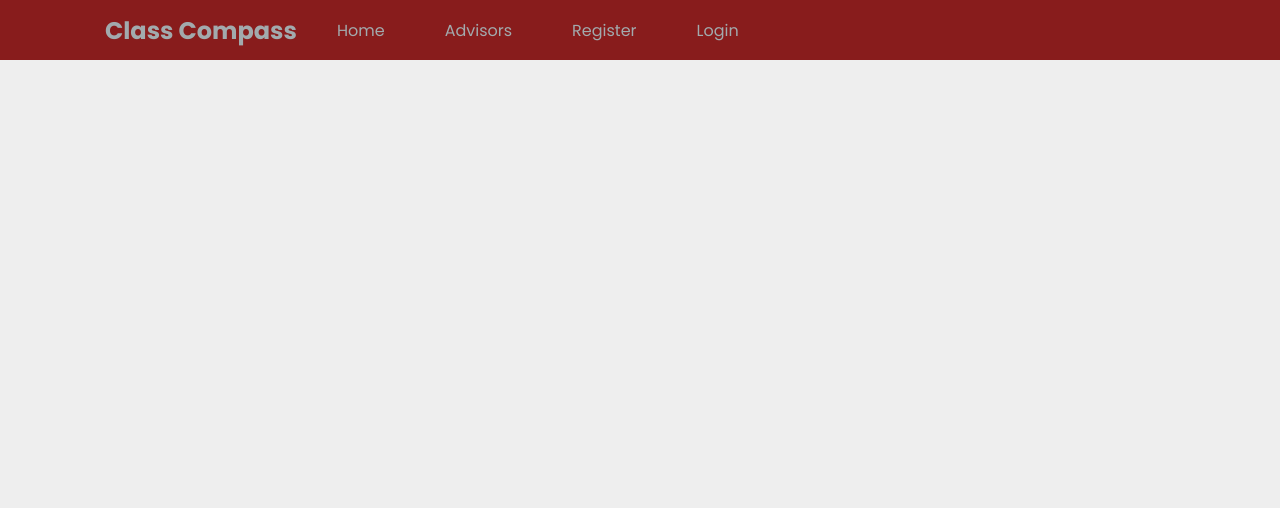
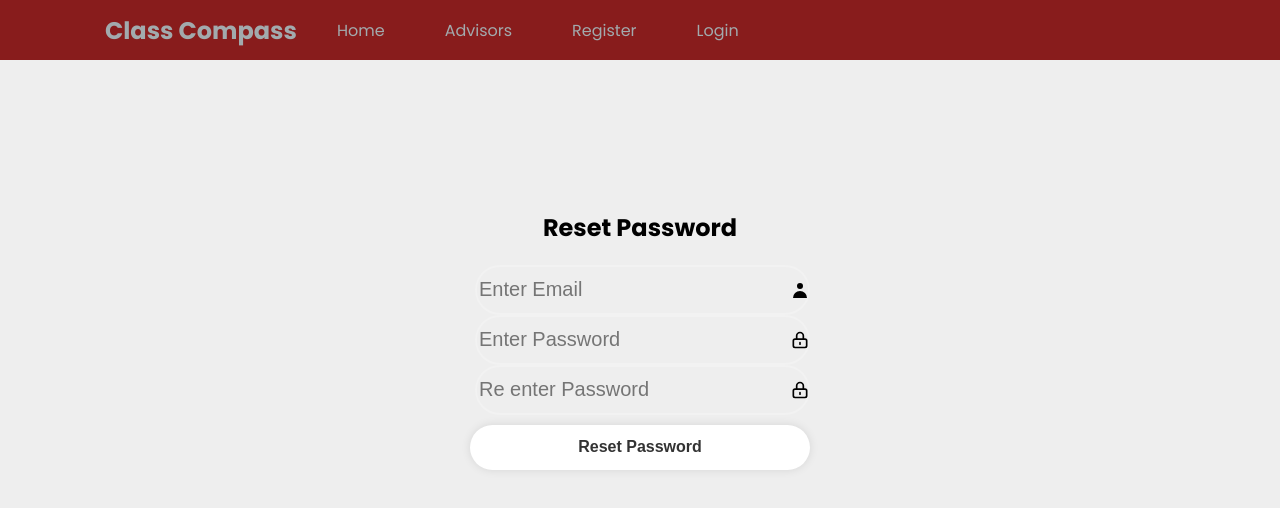
Before and after one commit to Ryu-From-Streets/classcompass, a React (Create React App) app in the folder frontend/: page /forgot in a window 1280 px wide. Shown: the top 508 px of the page. Built offline with nearby package versions, Linux system fonts and the light colour scheme.

Commit message:
forgot password added

```diff
--- a/frontend/package.json
+++ b/frontend/package.json
@@ -12,6 +12,7 @@
     "react-icons": "^5.1.0",
     "react-router-dom": "^6.22.3",
     "react-scripts": "5.0.1",
+    "schema-utils": "^4.2.0",
     "web-vitals": "^2.1.4"
   },
   "scripts": {
--- a/frontend/src/App.js
+++ b/frontend/src/App.js
@@ -9,6 +9,7 @@ import AdvisorsPage from './Pages/AdvisorsPage';
 import LoginPage from "./Pages/LoginPage";
 import RegisterPage from "./Pages/RegisterPage";
 import TreePage from "./Pages/TreePage";
+import ForgotPage from "./Pages/ForgotPage";
 
 // COMPONENTS
 import NavigationBar from "./Components/NavigationBar";
@@ -17,39 +18,20 @@ import NavigationBar from "./Components/NavigationBar";
 function App() {
   return (
     <div className="App">
-
       <BrowserRouter>
-      <NavigationBar />
+        <NavigationBar />
 
         <div className="Pages">
           <Routes>
-            <Route
-              path="/"
-              element={<HomePage/>}
-            />
-            <Route
-              path="/advisors"
-              element={<AdvisorsPage/>}
-            />
-            <Route
-              path="/login"
-              element={<LoginPage/>}
-            />
-            <Route
-              path="/register"
-              element={<RegisterPage/>}
-            />
-            <Route
-              path="/tree"
-              element={<TreePage/>}
-            />
+            <Route path="/" element={<HomePage />} />
+            <Route path="/advisors" element={<AdvisorsPage />} />
+            <Route path="/login" element={<LoginPage />} />
+            <Route path="/register" element={<RegisterPage />} />
+            <Route path="/tree" element={<TreePage />} />
+            <Route path="/forgot" element={<ForgotPage />} />
           </Routes>
         </div>
-
       </BrowserRouter>
-
-
-
     </div>
   );
 }
--- /dev/null
+++ b/frontend/src/Pages/ForgotPage.js
@@ -0,0 +1,54 @@
+import React, { useState } from "react";
+import { HiUser, HiOutlineLockClosed } from "react-icons/hi";
+
+import "./login.css";
+
+const LoginPage = ({ isShowLogin }) => {
+  const [email, setEmail] = useState("");
+  const [password, setPassword] = useState("");
+  const [rePassword, setRePassword] = useState("");
+  const handleReset = (e) => {};
+  return (
+    <div className="login-page">
+      <h2>Reset Password</h2>
+      <form onSubmit={handleReset}>
+        <div className="input-box">
+          <input
+            type="email"
+            placeholder="Enter Email"
+            value={email}
+            onChange={(e) => setEmail(e.target.value)}
+            required
+          />
+          <HiUser className="icon" />
+        </div>
+        <div className="input-box">
+          <input
+            type="password"
+            placeholder="Enter Password"
+            value={password}
+            onChange={(e) => setPassword(e.target.value)}
+            required
+          />
+          <HiOutlineLockClosed className="icon" />
+        </div>
+        <div className="input-box">
+          <input
+            type="password"
+            placeholder="Re enter Password"
+            value={rePassword}
+            onChange={(e) => setRePassword(e.target.value)}
+            required
+          />
+          <HiOutlineLockClosed className="icon" />
+        </div>
+        <button type="submit" className="button">
+          {" "}
+          Reset Password{" "}
+        </button>
+      </form>
+    </div>
+  );
+};
+
+export default LoginPage;
--- a/frontend/src/Pages/LoginPage.js
+++ b/frontend/src/Pages/LoginPage.js
@@ -46,7 +46,7 @@ const LoginPage = ({isShowLogin}) => {
               onChange={(e) => setPassword(e.target.value)}
               required
             />
-            < HiOutlineLockClosed className="icon" />
+            <HiOutlineLockClosed className="icon" />
           </div>
           <div className="forgot">
             <label>
@@ -57,7 +57,7 @@ const LoginPage = ({isShowLogin}) => {
               />
               Remember me
             </label>
-            <a href="#">Forgot Password?</a>
+            <Link to="/forgot">Forgot Password?</Link>
           </div>
           <button type="submit" className="button">
             {" "}
```
Also changed, not shown: 2 other files (tests, documents, lock files or other folders).
